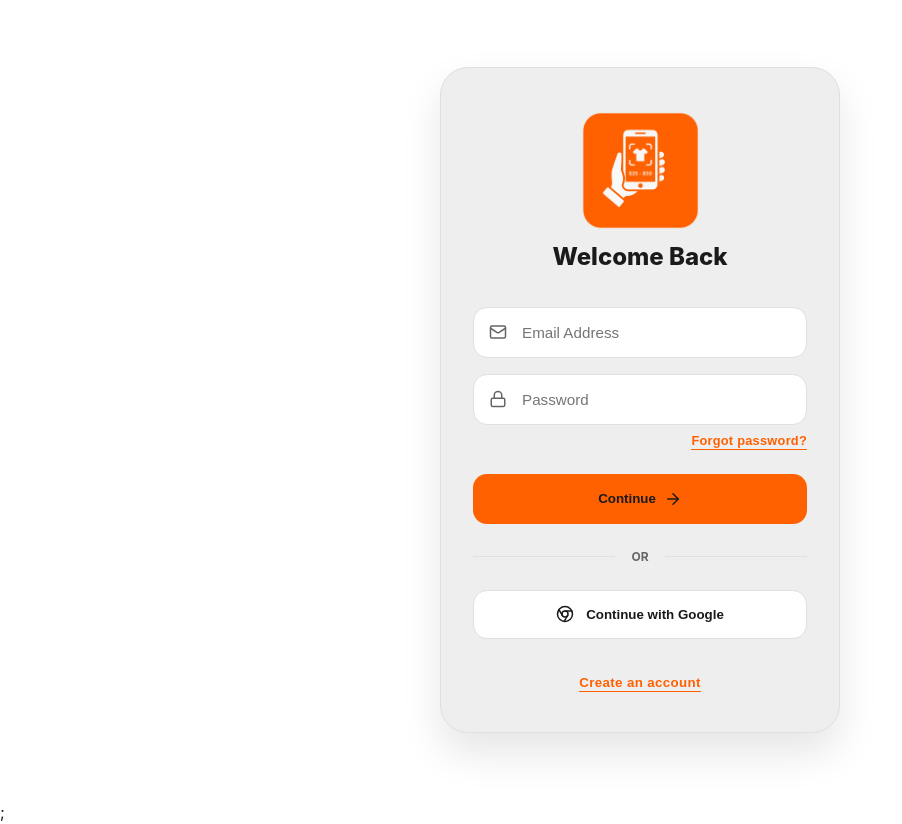
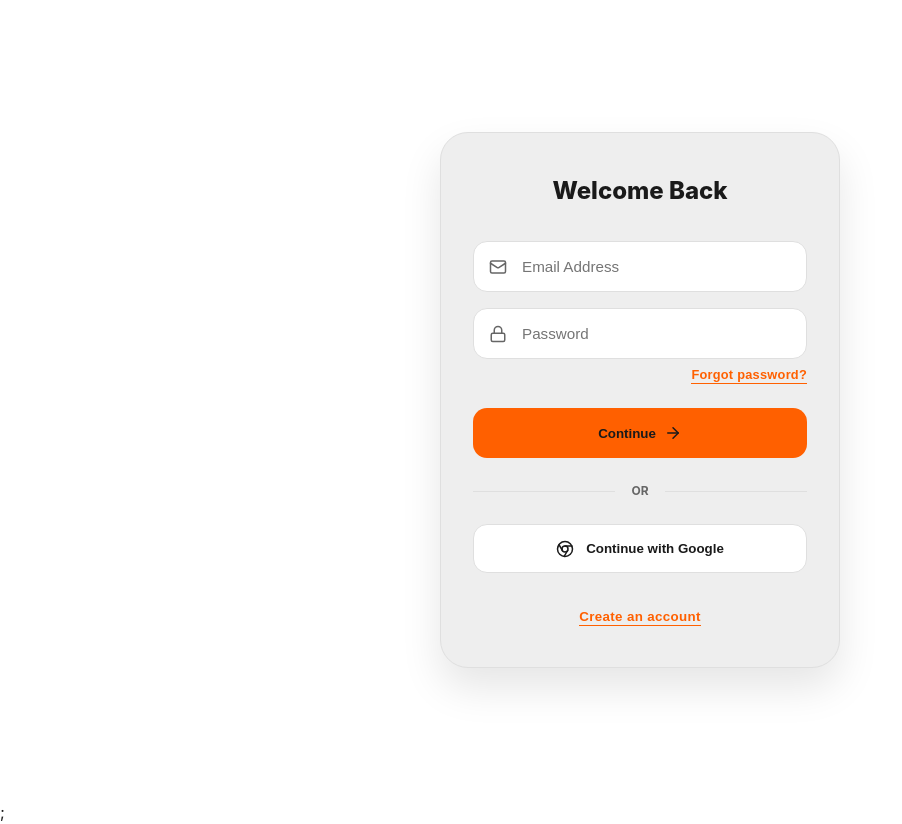
Before and after one commit to LaneLR/AI-Vertex-Image-Analyzer--Frontend, a Next.js app: page /login in a window 1280 px wide. Shown: the whole page, without its empty margins (0-902 px from the left). Built offline with nearby package versions, Linux system fonts and the light colour scheme; no server answers.

Commit message:
remove icon on login

```diff
--- a/src/components/AuthPage.tsx
+++ b/src/components/AuthPage.tsx
@@ -283,7 +283,7 @@ export default function UnifiedAuthPage() {
     <main className="auth-page">
       <div className="auth-container">
         <header className="auth-header">
-          <Image width={125} height={125} alt="Logo" src={logo} priority />
+          {/* <Image width={125} height={125} alt="Logo" src={logo} priority /> */}
           <h1 className="auth-title">
             {view === "login" && "Welcome Back"}
             {view === "register" && "Join & Start Appraising"}
```
